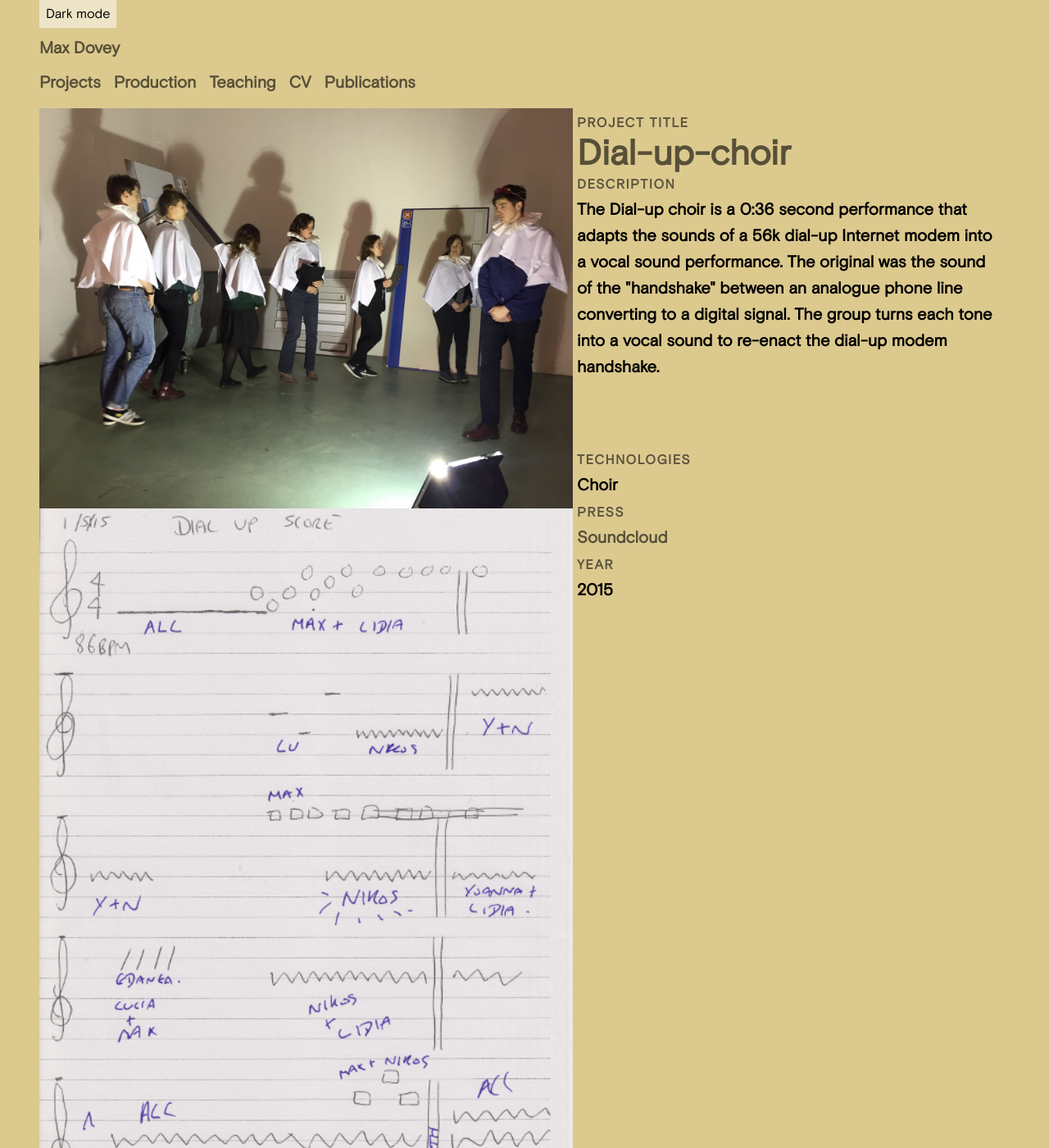
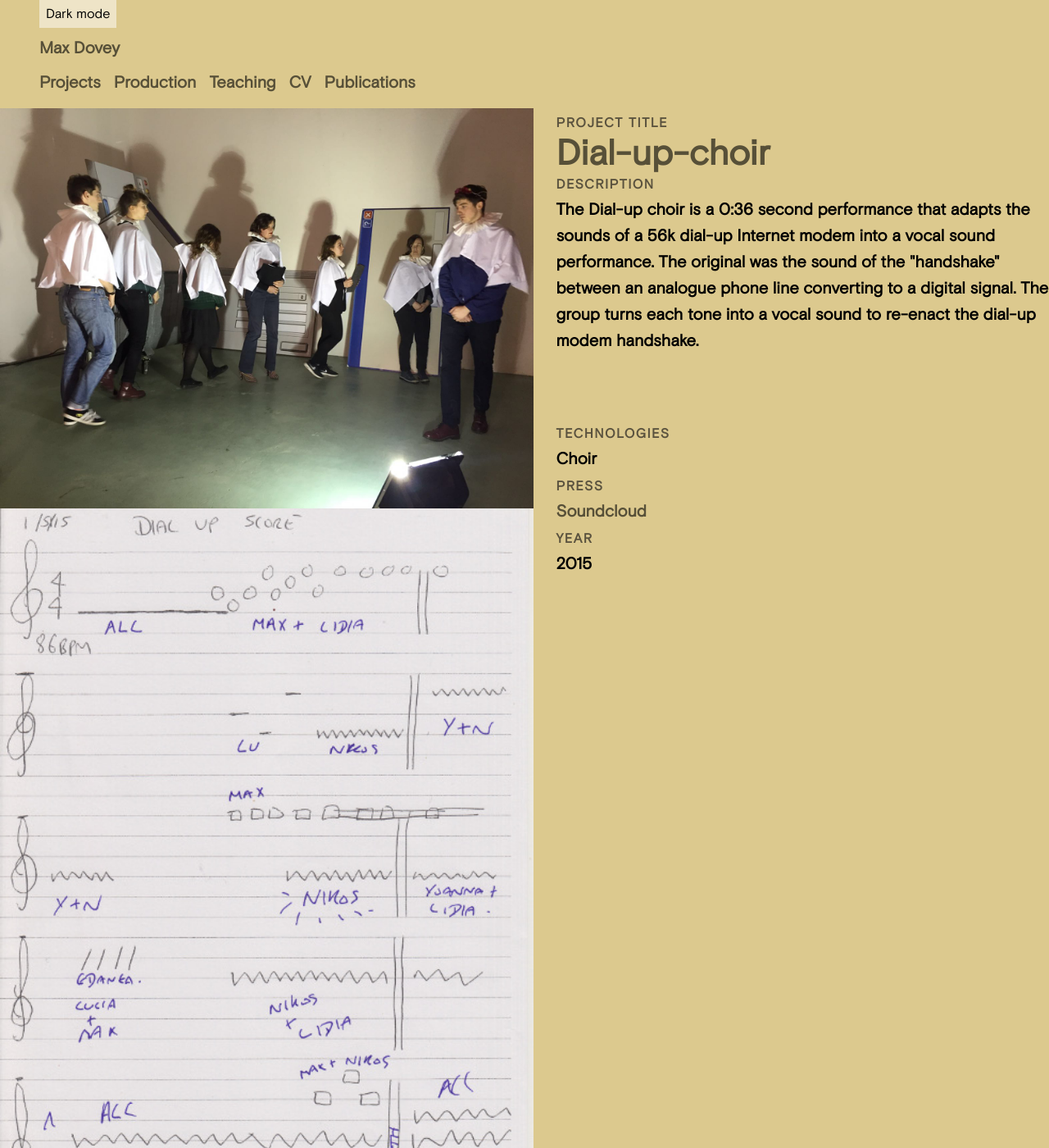
Before and after one commit to maxdovey/pineapple, a Jekyll site: the page built from _posts/projects/2015-01-05-dial-up-choir.md, in a window 1280 px wide and 1400 px high. Shown: the whole window at 82% size. Built offline with Jekyll 4.4.1, drawn with Linux system fonts in a browser that asks for light colours; some web fonts are replaced.

Commit message:
Improve product page

```diff
--- a/assets/scss/_projects.scss
+++ b/assets/scss/_projects.scss
@@ -118,10 +118,9 @@
 
 		@media (min-width: $breakpoint-medium) {
 			float: right;
+			width: 47%;
+			position: absolute;
 			right: 0;
-			width: 40%;
-			position: absolute;
-			right: 5%;
 		}
 	}
 
@@ -133,6 +132,7 @@
 		@media (min-width: $breakpoint-medium) {
 			float: left;
 			width: 55%;
+			margin-left: -3rem;
 		}
 	}
 
@@ -234,6 +234,9 @@
 
 		&.next {
 			span {
+				display: block;
+				margin: 0;
+
 				&:after {
 					content: "\02192";
 				}
@@ -242,7 +245,9 @@
 
 		&.prev {
 			span {
+				display: block;
 				position: relative;
+				margin: 0;
 				left: 0;
 				-webkit-transition: all .3s ease-in-out 0s;
 				transition: all .3s ease-in-out 0s;
@@ -266,12 +271,13 @@
 
 	h2 {
 		display: inline-block;
-		font-size: 1.4rem;
+		font-size: 1.2rem;
 		position: relative;
-		margin-left: 0.75rem;
+		margin: 0;
+		letter-spacing: initial;
 
 		@media (min-width: $breakpoint-medium) {
-			font-size: 1.8rem;
+			font-size: 1.5rem;
 		}
 
 		&:after {
```
